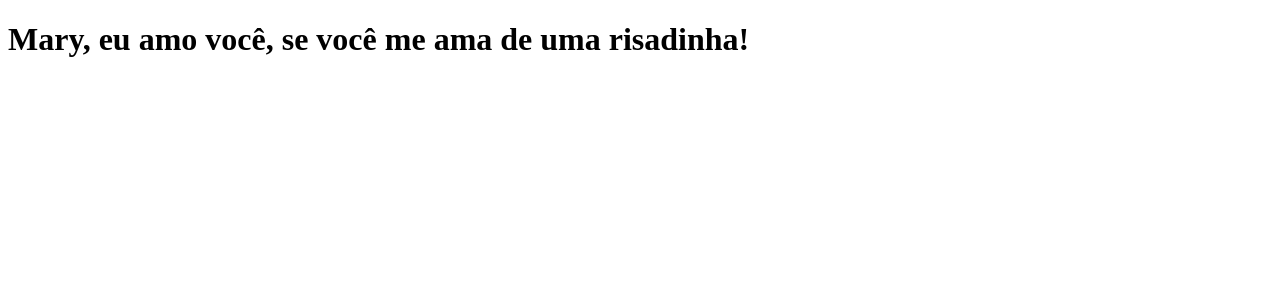
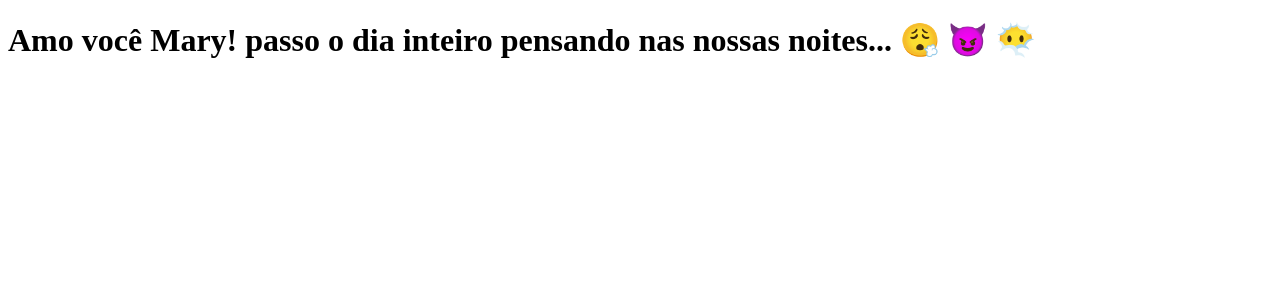
Before and after one commit to j-adenilson/clone-tabnews, a Next.js app: page / in a window 1280 px wide. Shown: the top 300 px of the page. Built offline with nearby package versions, Linux system fonts and the light colour scheme.

Commit message:
modifica novamente a frase da pagina inicial

```diff
--- a/pages/index.js
+++ b/pages/index.js
@@ -1,5 +1,5 @@
 function Home(){
-    return <h1>Mary, eu amo você, se você me ama de uma risadinha!</h1>
+    return <h1>Amo você Mary! passo o dia inteiro pensando nas nossas noites... 😮‍💨 😈 😶‍🌫️ </h1>
 }
 
 export default Home;
```
